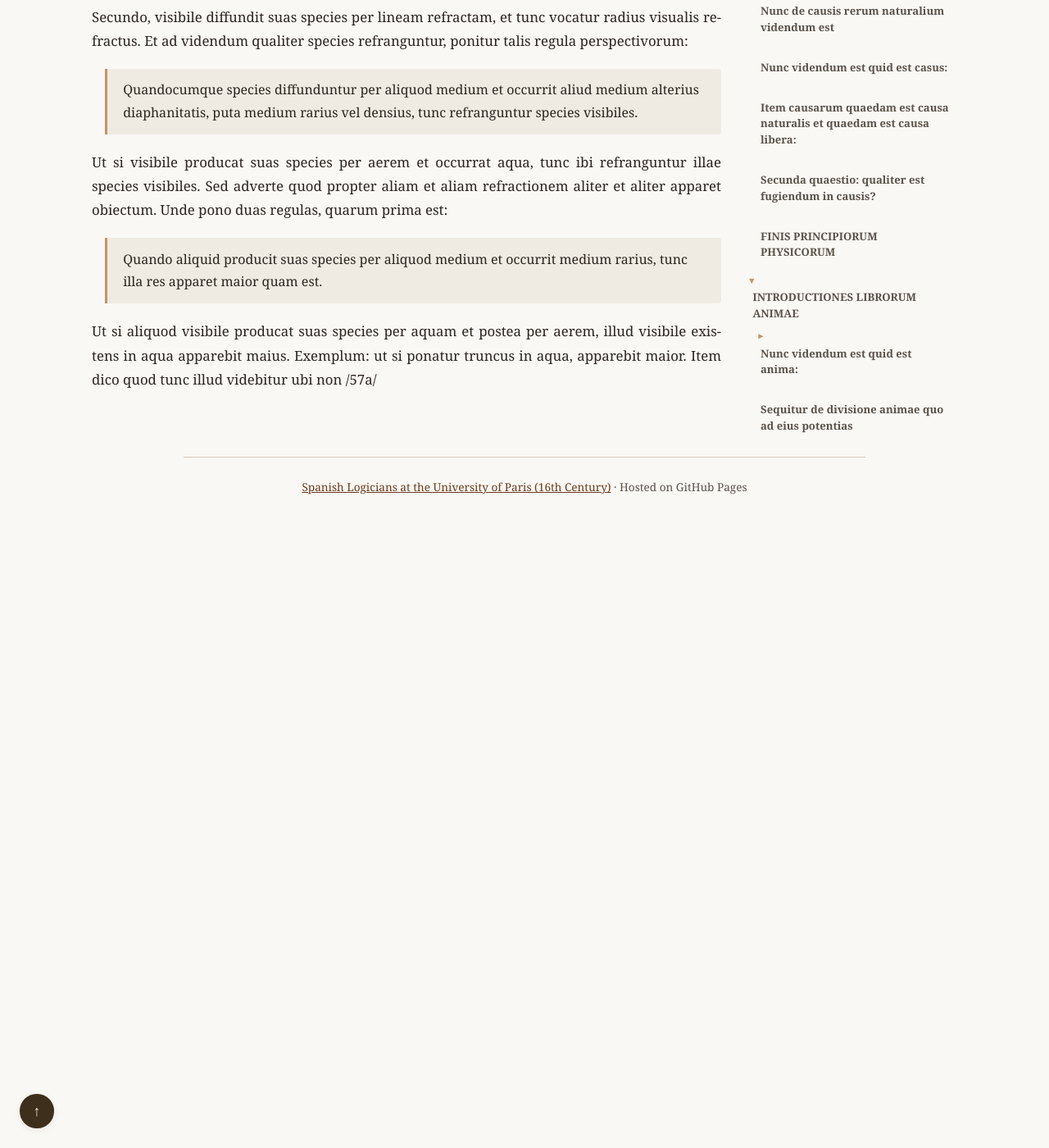
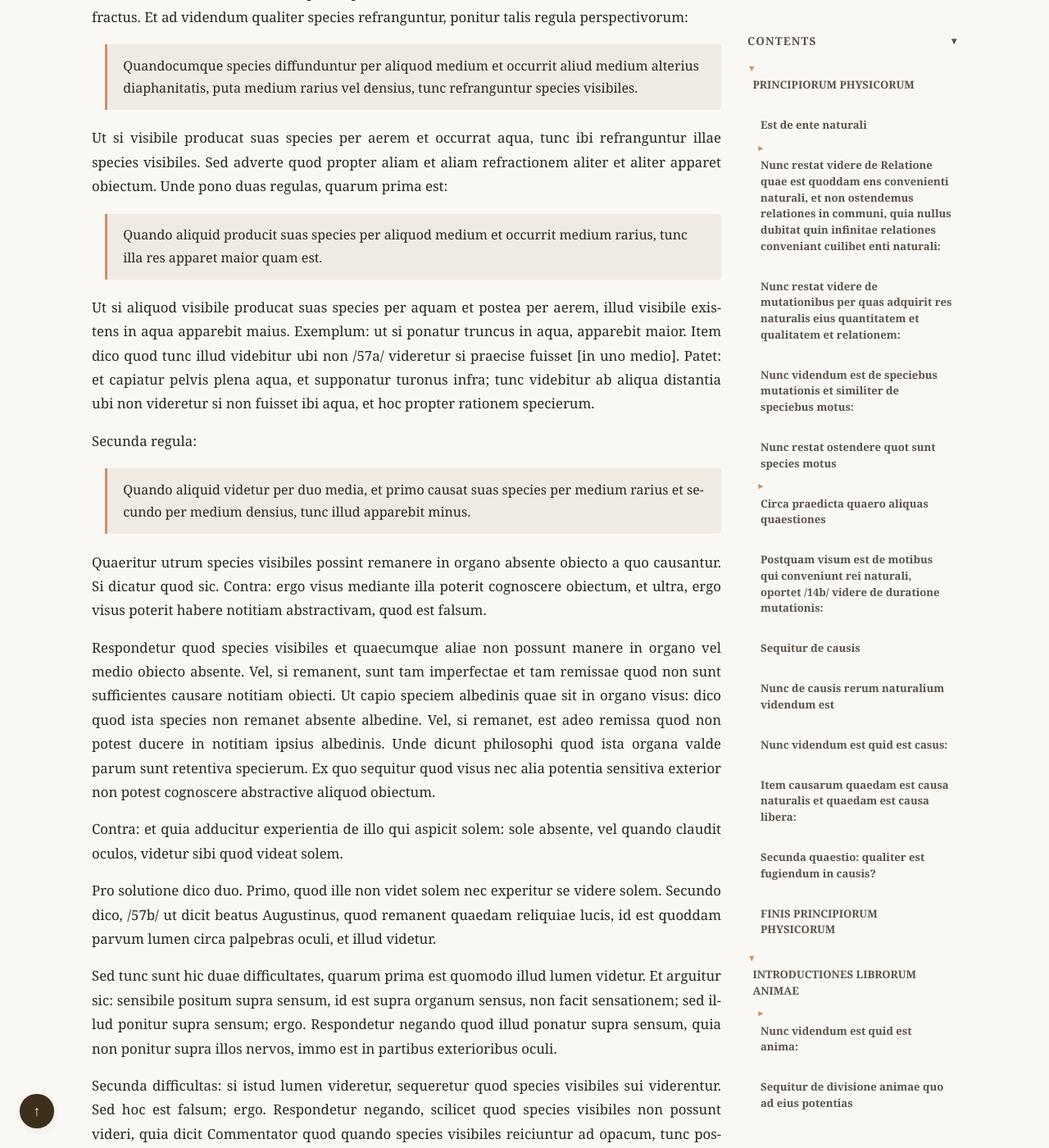
Before and after one commit to JoseBalado/Spanish-Logicians-at-the-University-of-Paris, a Jekyll site: the page built from philosophers/Jeronimo-Pardo/Principiorum-Phisicorum-et-Introductiones-Librorum-Animae.md, in a window 1280 px wide and 1400 px high, scrolled down 68996 px. Shown: the whole window at 82% size. Built offline with Jekyll 4.4.1, drawn with Linux system fonts in a browser that asks for light colours; before the commit the page ends 69626 px from its top, so only the background shows below that; some of the changed text lies outside the part shown.

Commit message:
Pardo. De Anima, page 57

```diff
--- a/cspell-latin-custom.txt
+++ b/cspell-latin-custom.txt
@@ -2931,6 +2931,7 @@
 tristabilis
 trivariam
 turbativum
+turonus
 tyrsiculis
 ultimatae
 ultimatam
--- a/philosophers/Jeronimo-Pardo/Principiorum-Phisicorum-et-Introductiones-Librorum-Animae.md
+++ b/philosophers/Jeronimo-Pardo/Principiorum-Phisicorum-et-Introductiones-Librorum-Animae.md
@@ -1281,7 +1281,27 @@
 
 > Quando aliquid producit suas species per aliquod medium et occurrit medium rarius, tunc illa res apparet maior quam est.
 
-Ut si aliquod visibile producat suas species per aquam et postea per aerem, illud visibile existens in aqua apparebit maius. Exemplum: ut si ponatur truncus in aqua, apparebit maior. Item dico quod tunc illud videbitur ubi non /57a/
+Ut si aliquod visibile producat suas species per aquam et postea per aerem, illud visibile existens in aqua apparebit maius. Exemplum: ut si ponatur truncus in aqua, apparebit maior. Item dico quod tunc illud videbitur ubi non /57a/ videretur si praecise fuisset [in uno medio]. Patet: et capiatur pelvis plena aqua, et supponatur turonus infra; tunc videbitur ab aliqua distantia ubi non videretur si non fuisset ibi aqua, et hoc propter rationem specierum.
+
+Secunda regula:
+
+> Quando aliquid videtur per duo media, et primo causat suas species per medium rarius et secundo per medium densius, tunc illud apparebit minus.
+
+Quaeritur utrum species visibiles possint remanere in organo absente obiecto a quo causantur. Si dicatur quod sic. Contra: ergo visus mediante illa poterit cognoscere obiectum, et ultra, ergo visus poterit habere notitiam abstractivam, quod est falsum.
+
+Respondetur quod species visibiles et quaecumque aliae non possunt manere in organo vel medio obiecto absente. Vel, si remanent, sunt tam imperfectae et tam remissae quod non sunt sufficientes causare notitiam obiecti. Ut capio speciem albedinis quae sit in organo visus: dico quod ista species non remanet absente albedine. Vel, si remanet, est adeo remissa quod non potest ducere in notitiam ipsius albedinis. Unde dicunt philosophi quod ista organa valde parum sunt retentiva specierum. Ex quo sequitur quod visus nec alia potentia sensitiva exterior non potest cognoscere abstractive aliquod obiectum.
+
+Contra: et quia adducitur experientia de illo qui aspicit solem: sole absente, vel quando claudit oculos, videtur sibi quod videat solem.
+
+Pro solutione dico duo. Primo, quod ille non videt solem nec experitur se videre solem. Secundo dico, /57b/ ut dicit beatus Augustinus, quod remanent quaedam reliquiae lucis, id est quoddam parvum lumen circa palpebras oculi, et illud videtur.
+
+Sed tunc sunt hic duae difficultates, quarum prima est quomodo illud lumen videtur. Et arguitur sic: sensibile positum supra sensum, id est supra organum sensus, non facit sensationem; sed illud ponitur supra sensum; ergo. Respondetur negando quod illud ponatur supra sensum, quia non ponitur supra illos nervos, immo est in partibus exterioribus oculi.
+
+Secunda difficultas: si istud lumen videretur, sequeretur quod species visibiles sui viderentur. Sed hoc est falsum; ergo. Respondetur negando, scilicet quod species visibiles non possunt videri, quia dicit Commentator quod quando species visibiles reiciuntur ad opacum, tunc possunt videri.
+
+Secundo arguitur sic: si sint nives in camera clausa et quis ingreditur illam cameram obscuram, tunc videbit nives, et tamen illae nives se habent ut absentes; ergo. Similiter arguitur de quibusdam vermibus de nocte lucentibus, et similiter de oculis cati, et caetera; igitur.
+
+Pro solutione multarum experientiarum notandum est quod sunt quaedam corpora quae habent lucem eis inhaerentem. Unde dicunt aliqui quod probabile est quod quodlibet coloratum in gradu excellenti habet aliquam lucem annexam. Et dico quod lux diffundit suos radios, vel suas species, usque ad organum, et tunc videtur illud corpus. Dico etiam quod ista quae communiter videntur habent magnam lucem eis inhaerentem /58a/
 
 <!--
 ## Apparatus Criticus Reference
@@ -1349,5 +1369,13 @@
 Page 56b: proprietates ] conj. ponetes (tot quot sunt proprietates quae videntur)
 Page 56b: ut si aliquod visibile ] del. ut si aliquod visibile ut si aliquod visibile (Ut si aliquod visibile producat suas species)
 Page 56b: truncus ] conj. turcong (ut si ponatur truncus in aqua)
+Page 57a: si praecise fuisset in uno ] conj. se precise fuisse umi (videretur si praecise fuisset in uno medio)
+Page 57a: turonus ] sic (et supponatur turonus infra); i.e. a coin of Tours ("tournois")
+Page 57a: rationem ] conj. roēʒ (et hoc propter rationem specierum)
+Page 57a: ducere ] conj. dncore (non potest ducere in notitiam)
+Page 57b: illud ] emend. illa (sed illud ponitur supra sensum)
+Page 57b: reiciuntur ] conj. rciat∞ (quando species visibiles reiciuntur ad opacum)
+Page 57b: opacum ] leg. oppaln̄ʒ (reiciuntur ad opacum)
+Page 57b: et caetera ] om. illegible abbreviated word after etc̄ (de oculis cati, et caetera)
 
 -->
```
Also changed, not shown: other parts of philosophers/Jeronimo-Pardo/Principiorum-Phisicorum-et-Introductiones-Librorum-Animae.md (+4 -4 lines).
